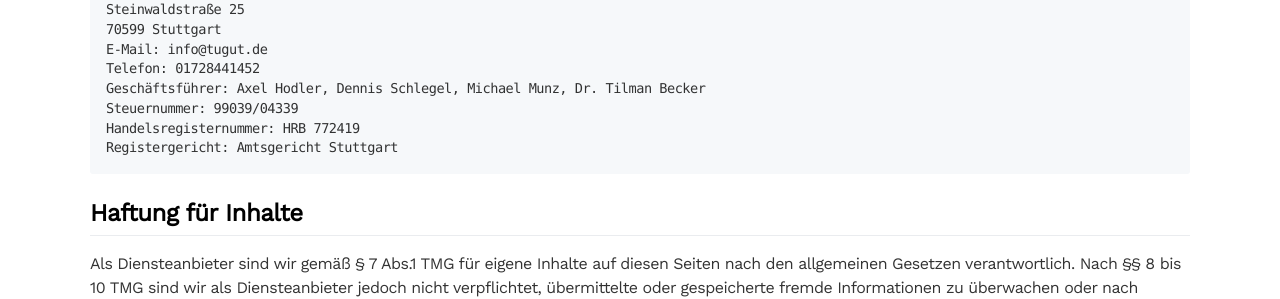
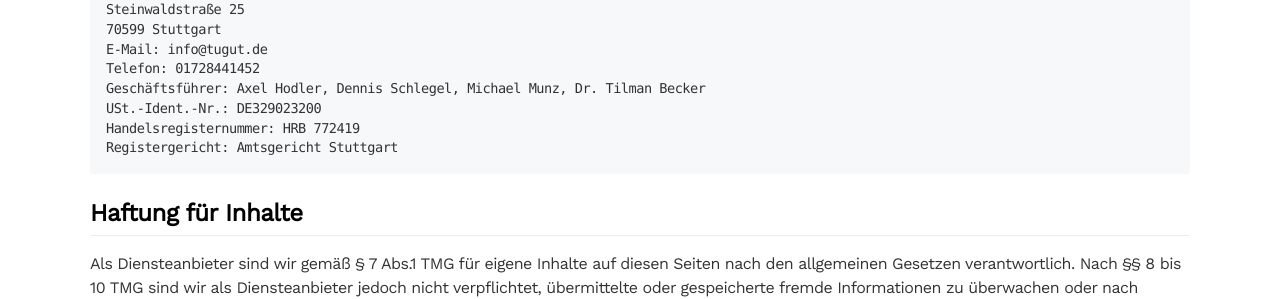
Before and after one commit to tugut-de/site, a Jekyll site: the page built from _pages/imprint.md, in a window 1280 px wide. Shown: the part 212-511 px from the top of the page. Built offline with Jekyll 4.4.1, drawn with Linux system fonts in a browser that asks for light colours; nearby versions of some CDN libraries; some of the changed text lies outside the part shown.

Commit message:
add ust ident nr

````diff
--- a/_pages/imprint.md
+++ b/_pages/imprint.md
@@ -14,7 +14,7 @@ Steinwaldstraße 25
 E-Mail: info@tugut.de
 Telefon: 01728441452
 Geschäftsführer: Axel Hodler, Dennis Schlegel, Michael Munz, Dr. Tilman Becker
-Steuernummer: 99039/04339
+USt.-Ident.-Nr.: DE329023200
 Handelsregisternummer: HRB 772419
 Registergericht: Amtsgericht Stuttgart
 ```
````
